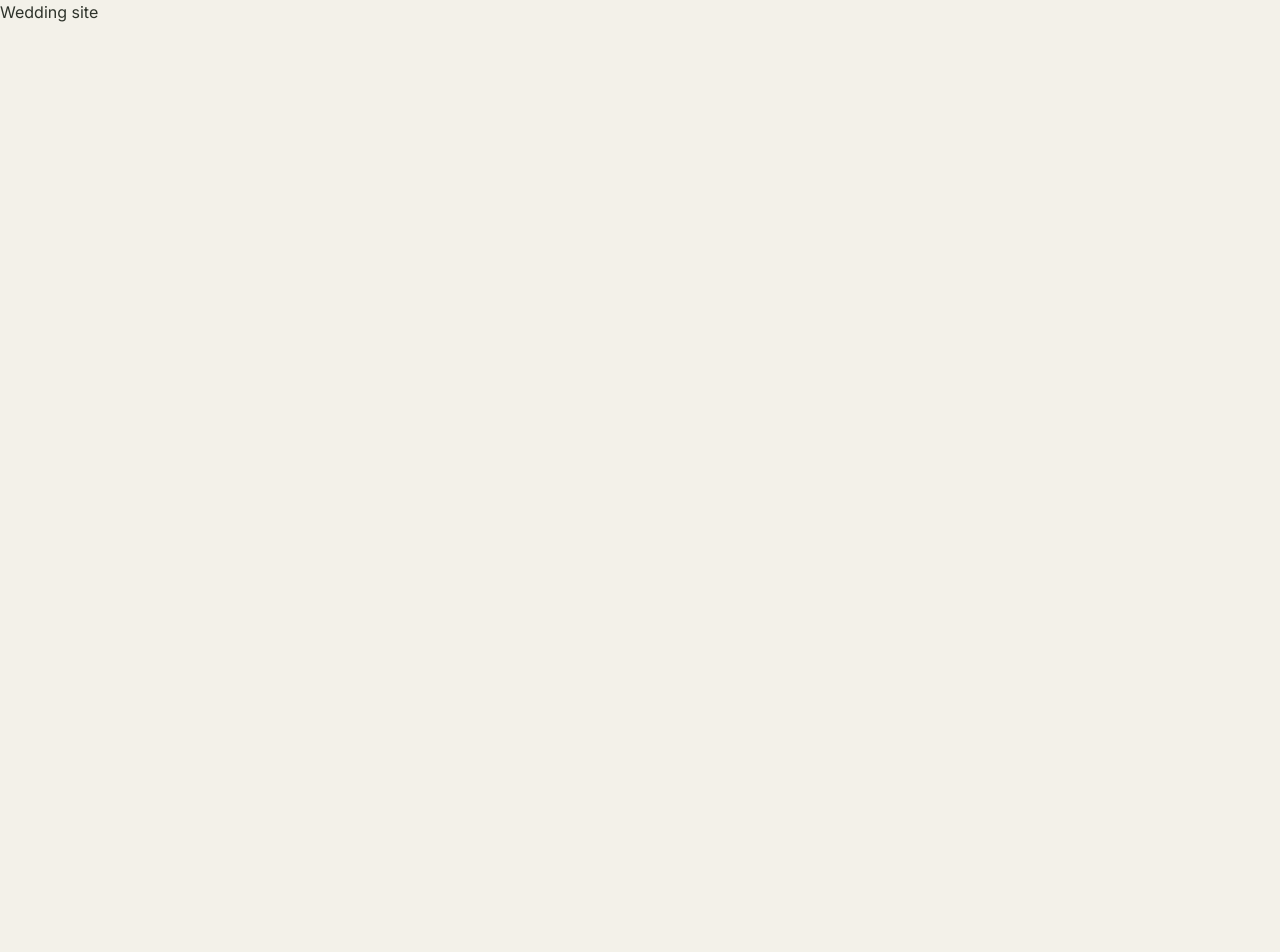
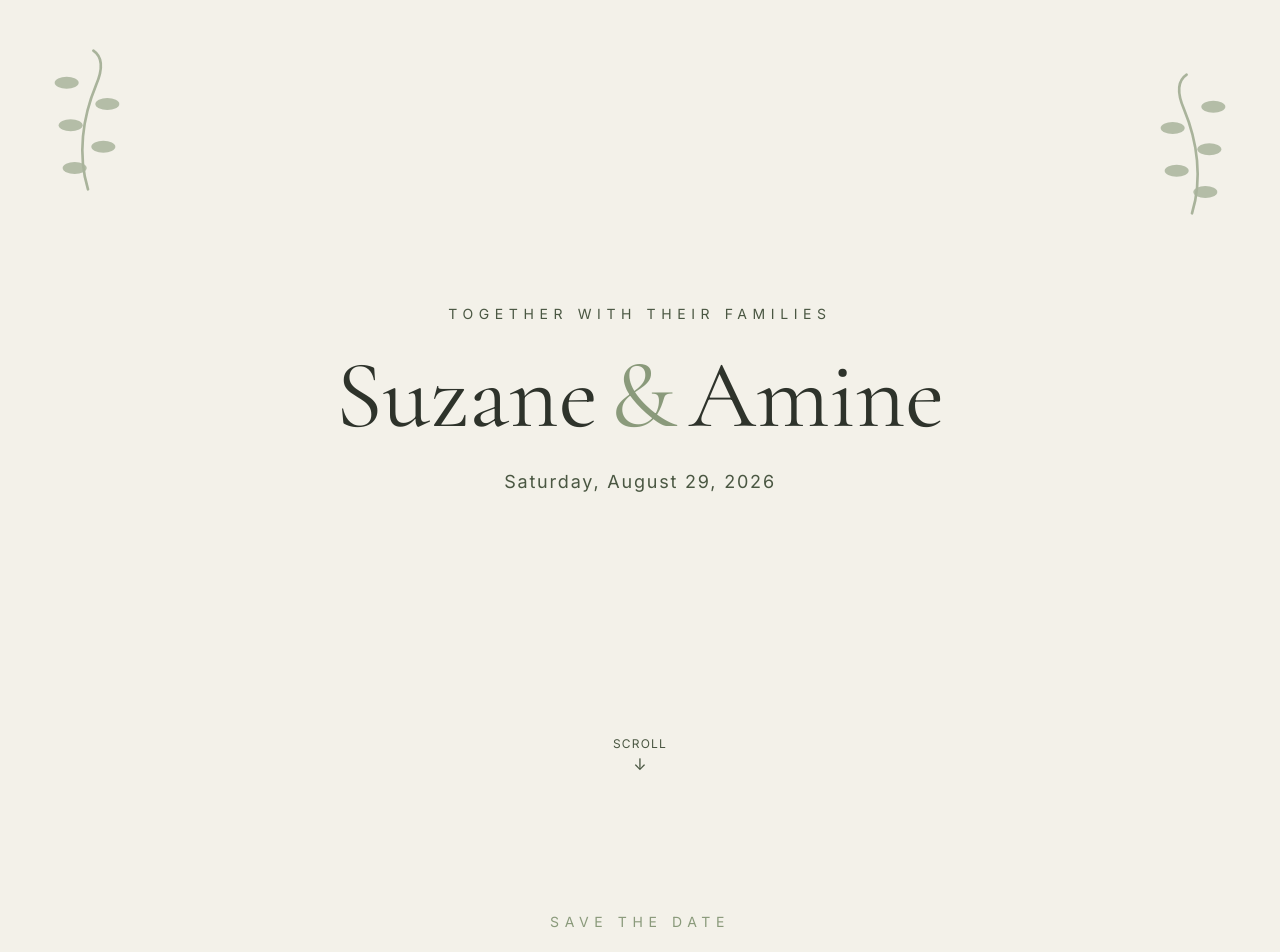
Before and after one commit to a-simplecode/suzane-and-amine, a Next.js app: page / in a window 1280 px wide. Shown: the top 952 px of the page. Before the commit the page ends 800 px from the top, so only its background shows below. Built offline with nearby package versions, Linux system fonts and the light colour scheme.

Commit message:
feat: footer and final page composition

```diff
--- a/src/app/page.tsx
+++ b/src/app/page.tsx
@@ -1,3 +1,21 @@
+import { Hero } from "@/components/sections/Hero";
+import { SaveTheDate } from "@/components/sections/SaveTheDate";
+import { Schedule } from "@/components/sections/Schedule";
+import { Venue } from "@/components/sections/Venue";
+import { Details } from "@/components/sections/Details";
+import { Rsvp } from "@/components/sections/Rsvp";
+import { Footer } from "@/components/sections/Footer";
+
 export default function Page() {
-  return <main>Wedding site</main>;
+  return (
+    <main>
+      <Hero />
+      <SaveTheDate />
+      <Schedule />
+      <Venue />
+      <Details />
+      <Rsvp />
+      <Footer />
+    </main>
+  );
 }
--- /dev/null
+++ b/src/components/sections/Footer.tsx
@@ -0,0 +1,16 @@
+import { EVENT } from "@/data/event";
+import { Monogram } from "@/components/botanicals/Monogram";
+import { Reveal } from "@/components/motion/Reveal";
+
+export function Footer() {
+  return (
+    <footer className="flex flex-col items-center gap-4 px-6 py-20 text-center">
+      <Reveal>
+        <Monogram className="w-24" />
+        <p className="mt-2 text-sm uppercase tracking-[0.3em] text-sage">
+          {EVENT.dateLabel}
+        </p>
+      </Reveal>
+    </footer>
+  );
+}
```
